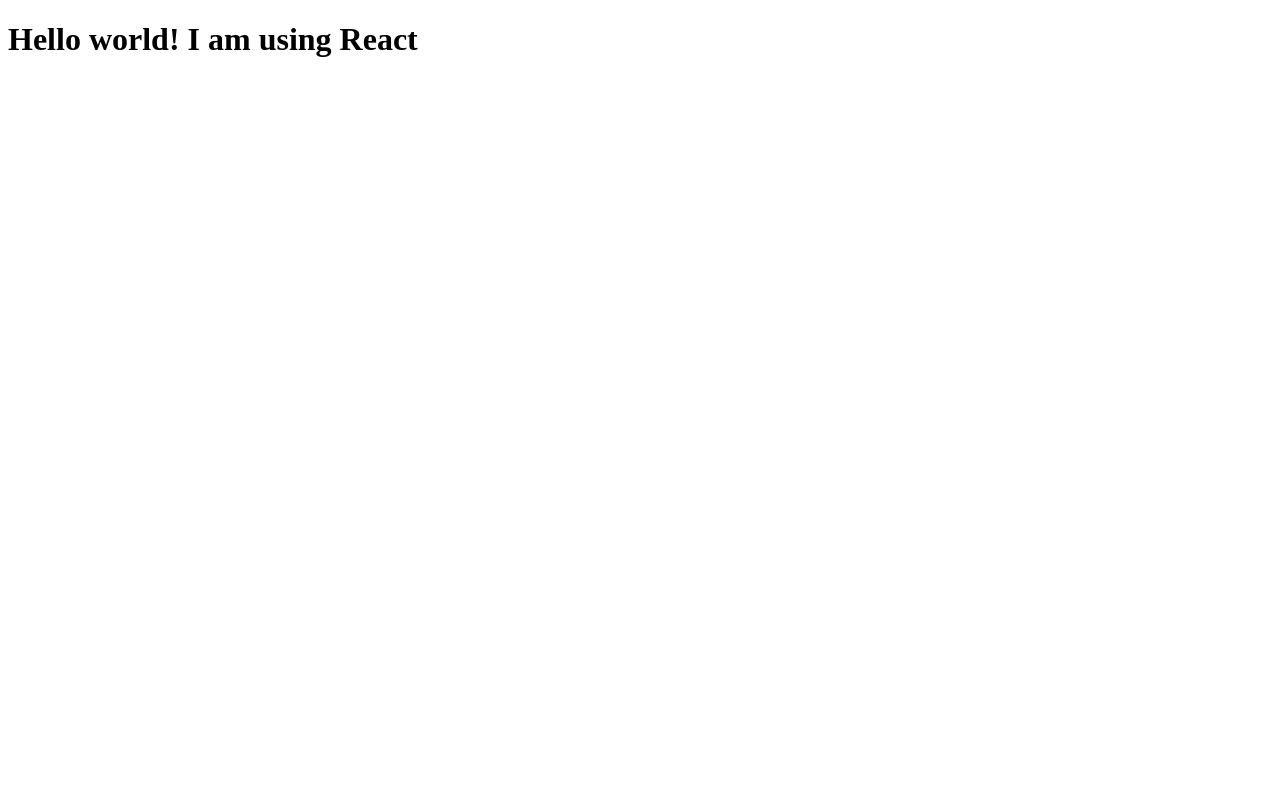
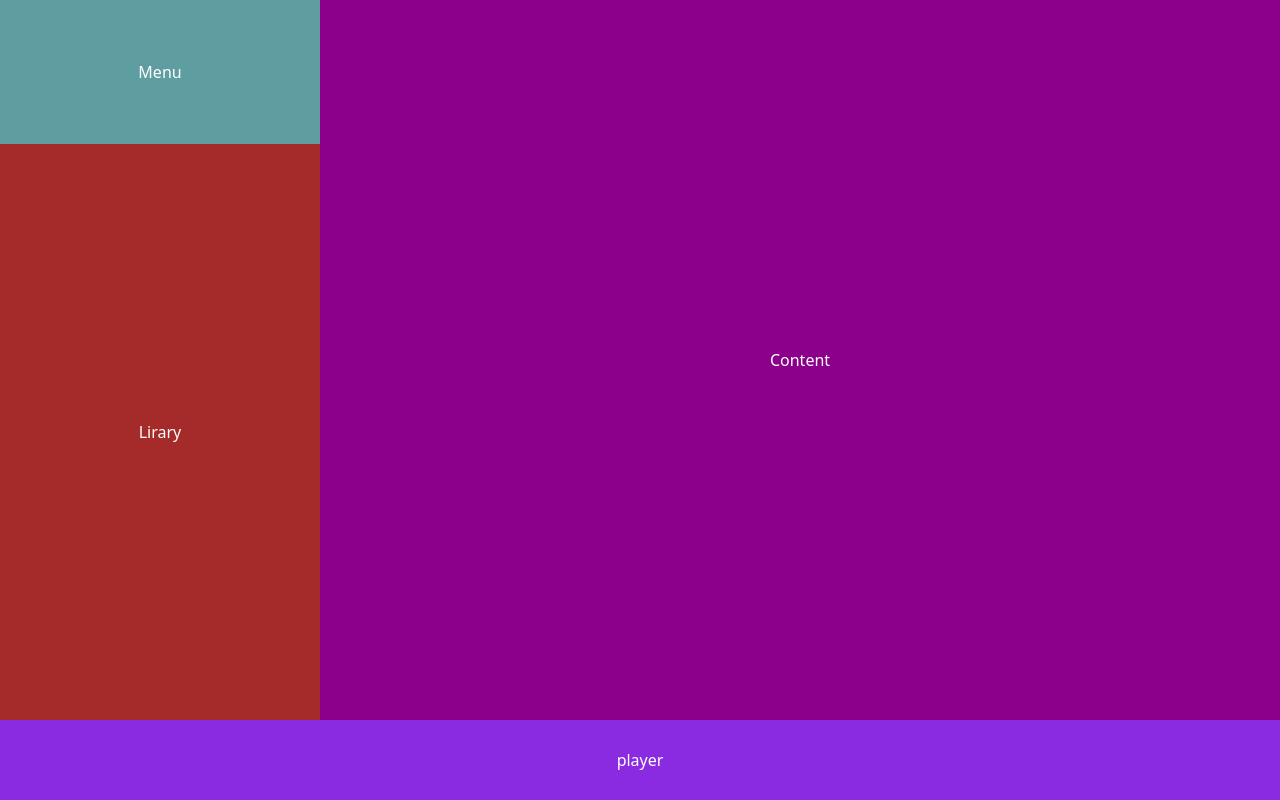
Before and after one commit to gnanamoorthy-g/spotify-client, a React app: page / in a window 1280 px wide. Built offline with nearby package versions, Linux system fonts and the light colour scheme.

Commit message:
layout set

```diff
--- a/package.json
+++ b/package.json
@@ -27,6 +27,7 @@
     "file-loader": "^6.2.0",
     "react": "^18.2.0",
     "react-dom": "^18.2.0",
+    "sass": "^1.64.1",
     "sass-loader": "^13.3.2",
     "style-loader": "^3.3.3"
   }
--- a/public/index.html
+++ b/public/index.html
@@ -4,6 +4,8 @@
     <meta charset="UTF-8">
     <meta http-equiv="X-UA-Compatible" content="IE=edge">
     <meta name="viewport" content="width=device-width, initial-scale=1.0">
+
+    <link href="https://cdn.jsdelivr.net/npm/bootstrap@5.3.1/dist/css/bootstrap.min.css" rel="stylesheet" integrity="sha384-4bw+/aepP/YC94hEpVNVgiZdgIC5+VKNBQNGCHeKRQN+PtmoHDEXuppvnDJzQIu9" crossorigin="anonymous">
     <title>Spotify</title>
 </head>
 <body>
--- a/src/App.js
+++ b/src/App.js
@@ -1,10 +1,12 @@
 import React from "react";
+
+import Layout from "./layout";
 
 const App = () =>{
     return (
-        <h1>
-            Hello world! I am using React
-        </h1>
+        <div className="dark root-node">
+            <div className="full-ht"><Layout/></div>
+        </div>
     )
 }
 
--- /dev/null
+++ b/src/layout.js
@@ -0,0 +1,20 @@
+import React from "react";
+
+const Layout =() =>{
+    return (
+        <div className="full-ht full-wid">
+            <div className="full-ht base-grid">
+                <div className="content-grid">
+                    <div className="sidebar">
+                        <div className="centered-flex" style={{backgroundColor: 'cadetblue'}}>Menu</div>
+                        <div className="centered-flex" style={{backgroundColor: 'brown'}}>Lirary</div>
+                    </div>
+                    <div className="centered-flex" style={{backgroundColor: 'darkmagenta'}}>Content</div>
+                </div>
+                <div className="centered-flex" style={{backgroundColor: 'blueviolet'}}>player</div>
+            </div>
+        </div>
+    )
+}
+
+export default Layout
--- /dev/null
+++ b/styles/scss/layout/flex.scss
@@ -0,0 +1,8 @@
+.flex{
+    display: flex;
+}
+.centered-flex{
+    display: flex;
+    align-items: center;
+    justify-content: center;
+}
--- a/styles/scss/layout/grid.scss
+++ b/styles/scss/layout/grid.scss
@@ -0,0 +1,12 @@
+.base-grid{
+    display: grid;
+    grid-template-rows: 90% 10%;
+}
+.sidebar{
+    display: grid;
+    grid-template-rows: 20% 80%;
+}
+.content-grid{
+    display: grid;
+    grid-template-columns: 25% 75%;
+}
--- /dev/null
+++ b/styles/scss/layout/spaces.scss
@@ -0,0 +1,25 @@
+/*----- Padding ------*/
+.p5{
+    padding: 5px;
+}
+/*----- padding ------*/
+
+
+
+
+/*----- Margin ------*/
+.m5{
+    margin: 5px;
+}
+/*----- Margin ------*/
+
+
+
+/*----- Height & Width ------*/
+.full-ht{
+    height: 100%;
+}
+.full-wid{
+    width: 100%;
+}
+/*----- Height & Width ------*/
--- /dev/null
+++ b/styles/scss/layout/viewport.scss
@@ -0,0 +1,8 @@
+.root-node{
+    height: 100vh;
+    width: 100%;
+}
+
+body{
+    margin: unset;
+}
--- a/styles/scss/main.scss
+++ b/styles/scss/main.scss
@@ -11,8 +11,15 @@
 
 /*----- Layout ------*/
 @import './layout/grid.scss';
+@import './layout/viewport.scss';
+@import './layout/spaces.scss';
+@import './layout/flex.scss';
 /*----- Layout ------*/
 
 /*----- Pages ------*/
 @import './pages/home.scss';
 /*----- Pages ------*/
+
+/*----- Themes ------*/
+@import './themes/themes.scss';
+/*----- Themes ------*/
--- /dev/null
+++ b/styles/scss/themes/themes.scss
@@ -0,0 +1,4 @@
+.dark{
+    background-color: black;
+    color: white;
+}
```
Also changed, not shown: src/pages/home.js (added), src/pages/search.js (added), 1 other file (tests, documents, lock files or other folders).
